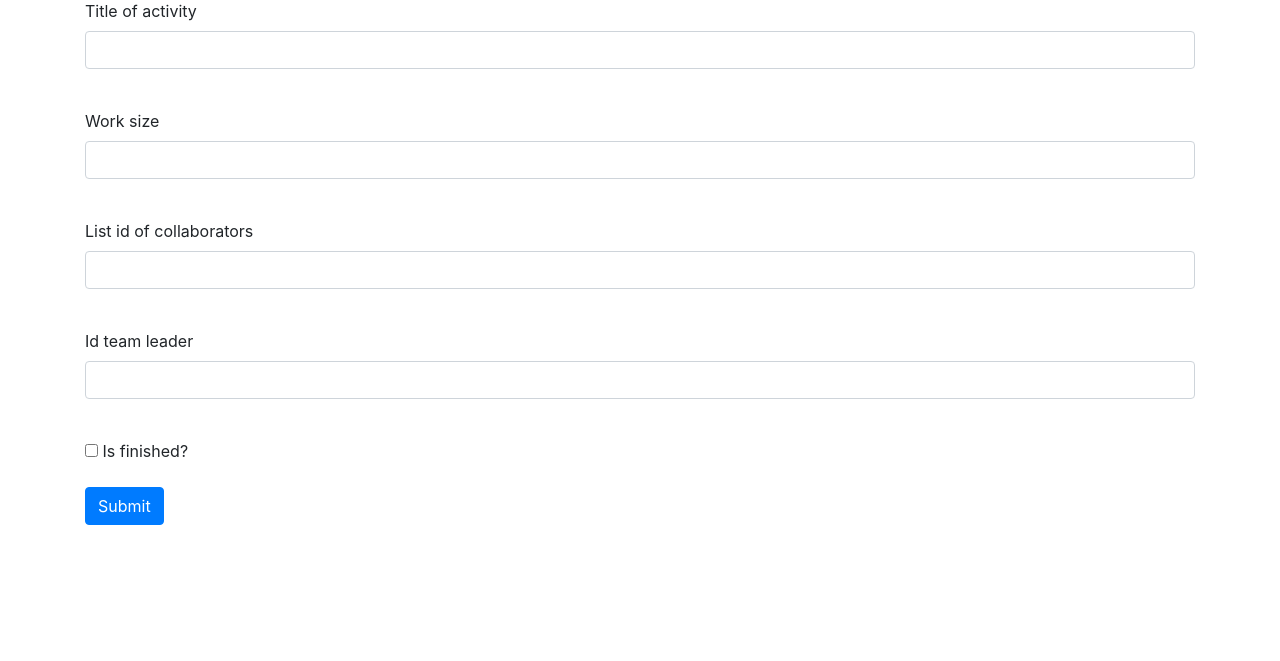
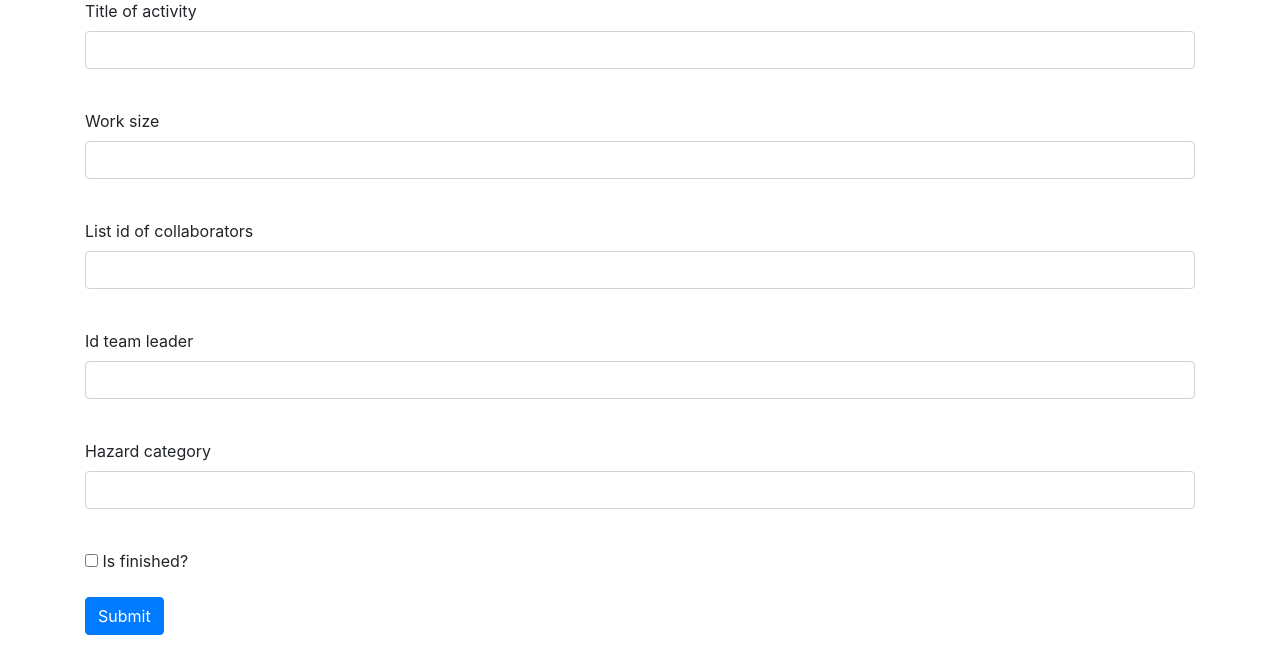
Before and after one commit to MariaZyryanova72/Colonization_of_Mars, a Flask app: page /add_jobs in a window 1280 px wide. Shown: the part 139-800 px from the top of the page. Run offline with Flask 2, Linux system fonts and the light colour scheme; a user stored in the database is signed in; some libraries are stand-ins or nearby versions.

Commit message:
+ Создана таблица категорий + Настроено отображение категории работы на главной странице приложения.

```diff
--- a/data/__all_models.py
+++ b/data/__all_models.py
@@ -1,3 +1,4 @@
 from . import users
 from . import jobs
 from . import departments
+from . import category
--- a/data/category.py
+++ b/data/category.py
@@ -8,6 +8,6 @@ class Category(SqlAlchemyBase):
     __tablename__ = 'category'
 
     id = sqlalchemy.Column(sqlalchemy.Integer, primary_key=True, autoincrement=True)
-    hazard_category = sqlalchemy.Column(sqlalchemy.String, nullable=True)
+    hazard_category = sqlalchemy.Column(sqlalchemy.Integer, nullable=True)
 
-    jobs = orm.relation("Jobs", back_populates='user')
+    jobs = orm.relation("Jobs", back_populates='category')
--- a/data/jobs.py
+++ b/data/jobs.py
@@ -16,5 +16,7 @@ class Jobs(SqlAlchemyBase, SerializerMixin):
     start_date = sqlalchemy.Column(sqlalchemy.DateTime, nullable=True)
     end_date = sqlalchemy.Column(sqlalchemy.DateTime, nullable=True)
     is_finished = sqlalchemy.Column(sqlalchemy.Boolean, nullable=True)
+    hazard_category = sqlalchemy.Column(sqlalchemy.Integer, sqlalchemy.ForeignKey("category.id"))
 
+    category = orm.relation("Category")
     user = orm.relation("User")
--- a/jobform.py
+++ b/jobform.py
@@ -8,5 +8,6 @@ class JobsForm(FlaskForm):
     team_leader = IntegerField("Id team leader", validators=[DataRequired()])
     work_size = IntegerField("Work size", validators=[DataRequired()])
     collaborators = StringField("List id of collaborators", validators=[DataRequired()])
+    hazard_category = StringField("Hazard category", validators=[DataRequired()])
     is_finished = BooleanField("Is finished?")
     submit = SubmitField('Submit')
--- a/main.py
+++ b/main.py
@@ -18,7 +18,7 @@ from jobform import JobsForm
 from departamenform import DepartamentsForm
 from loginform import LoginForm
 from registerform import RegisterForm
-import  jobs_resource
+import jobs_resource
 
 app = Flask(__name__)
 api = Api(app)
@@ -151,6 +151,7 @@ def add_jobs():
         jobs.work_size = form.work_size.data
         jobs.collaborators = form.collaborators.data
         jobs.is_finished = form.is_finished.data
+        jobs.hazard_category = form.hazard_category.data
         current_user.jobs.append(jobs)
         session.merge(current_user)
         session.commit()
@@ -197,6 +198,7 @@ def edit_jobs(id):
                 form.work_size.data = jobs.work_size
                 form.collaborators.data = jobs.collaborators
                 form.is_finished.data = jobs.is_finished
+                form.hazard_category.data = jobs.hazard_category
             else:
                 return "Вы не капитан и не создатель, значит не имеете доступ к работе"
         else:
@@ -213,6 +215,8 @@ def edit_jobs(id):
                 jobs.work_size = form.work_size.data
                 jobs.collaborators = form.collaborators.data
                 jobs.is_finished = form.is_finished.data
+                form.hazard_category = jobs.hazard_category.data
+
                 session.commit()
                 return redirect('/')
             else:
--- a/templates/job.html
+++ b/templates/job.html
@@ -41,7 +41,15 @@
                 </p>
             {% endfor %}
         </p>
-
+        <p>
+            {{ form.hazard_category.label }}<br>
+            {{ form.hazard_category(class="form-control") }}<br>
+            {% for error in form.hazard_category.errors %}
+                <p content="alert alert-danger" role="alert">
+                    {{ error }}
+                </p>
+            {% endfor %}
+        </p>
         <p>{{ form.is_finished() }} {{ form.is_finished.label }}</p>
         <p>{{ form.submit(type="submit", class="btn btn-primary") }}</p>
         {{message}}
--- a/templates/works_log.html
+++ b/templates/works_log.html
@@ -16,6 +16,7 @@
                     <th class="col">Team leader</th>
                     <th class="col">Duration</th>
                     <th class="col">List of collaborators</th>
+                    <th class="col">Hazard category</th>
                     <th class="col-2">Is finished</th>
                 </tr>
             </thead>
@@ -29,6 +30,8 @@
                     rgba(183,196,255,0.83)">{{ job.work_size}} hours</td>
                     <td class="col" style="background-color:
                      rgba(183,196,255,0.83)">{{ job.collaborators }}</td>
+                    <td class="col" style="background-color:
+                     rgba(183,196,255,0.83)">{{ job.hazard_category }}</td>
                     {% if job.is_finished %}
                         <td class="col-2" style="background-color: rgba(157,255,170,0.83)">Is finished</td>
                     {% else %}
--- a/test.py
+++ b/test.py
@@ -14,7 +14,7 @@ print(post('http://127.0.0.1:5000/api/v2/jobs',
                  'team_leader': 1, 'work_size': 10, 'collaborators': "1, 2",
                  'is_finished': False}).json())
 print(post('http://127.0.0.1:5000/api/v2/jobs',
-           json={'team_leader': 1,
+           json={'team_leader': 1}))
 print(get('http://127.0.0.1:5000/api/v2/users').json())
 print(get('http://127.0.0.1:5000/api/v2/users/1').json())
 print(get('http://127.0.0.1:5000/api/v2/users/999').json())
```
Also changed, not shown: db/mars.sqlite (deleted), templates/base.html (indentation only).
